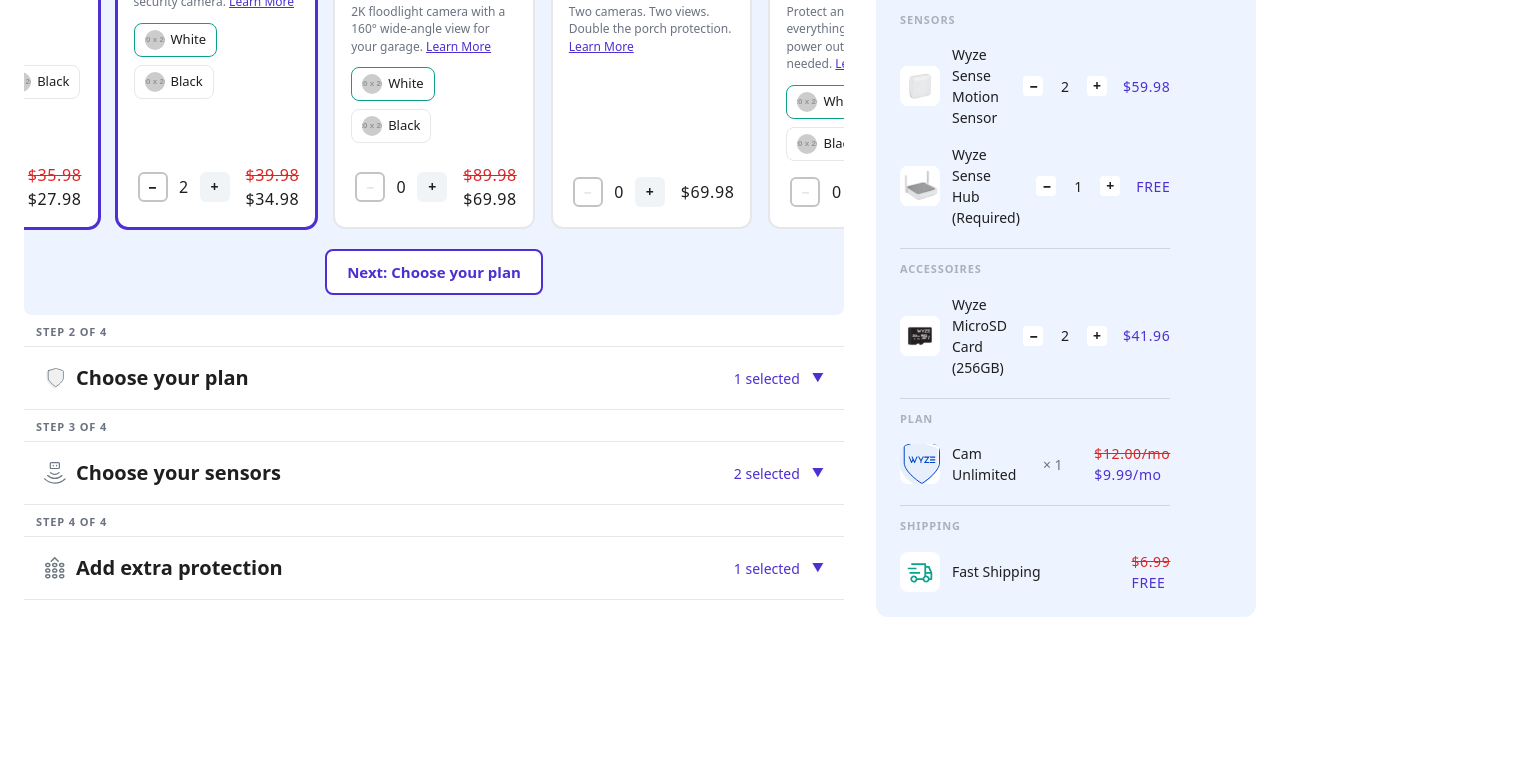
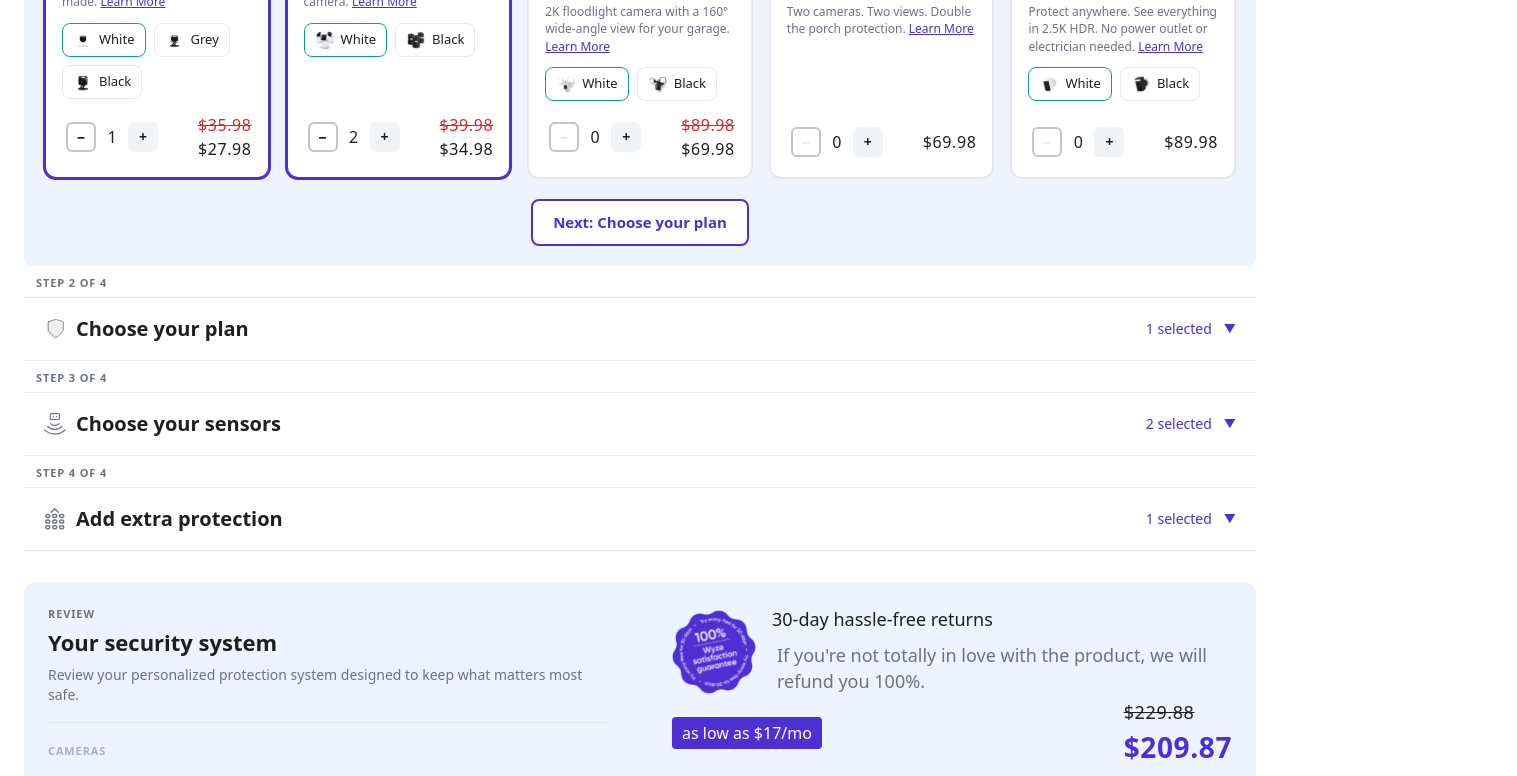
Before and after one commit to AymanEldawy/bundle-builder-react, a React (Vite) app: page / in a window 1280 px wide. Shown: the part 380-1156 px from the top of the page, 1517 px wide, since content can reach past the window. Before the commit the page ends 1021 px from the top, so only its background shows below. Built offline with nearby package versions, Linux system fonts and the light colour scheme.

Commit message:
feat: update ReviewPanel layout with guarantee text, optimize responsive grid, and improve image handling and system save flow

```diff
--- a/src/App.css
+++ b/src/App.css
@@ -12,7 +12,7 @@
   align-items: start;
 }
 
-@media (width >= 991px) {
+@media (width >= 991px) and (width <= 1024px) {
   .app-layout {
     grid-template-columns: 1fr 380px;
   }
--- a/src/data/bundle.json
+++ b/src/data/bundle.json
@@ -46,7 +46,7 @@
           "compareAtPrice": 35.98,
           "quantity": 1,
           "swatch": "https://placehold.co/20x20/ffffff/000000?text=+",
-          "image": "/assets/figma/Wyze Cam v4.svg"
+          "image": "/assets/figma/Wyze Cam v4.png"
         },
         {
           "id": "grey",
--- a/src/features/bundle/components/ProductCard/ProductCard.tsx
+++ b/src/features/bundle/components/ProductCard/ProductCard.tsx
@@ -16,7 +16,8 @@
   const activeVariant = getSelectedVariant(product);
   const isSelected = hasSelectedVariants(product);
   const period = product.stepId === "plan" ? "mo" : undefined;
-  const productImage = activeVariant.image ?? product.image;
+  // const productImage = activeVariant.image ?? product.image;
+  const productImage = product.image;
 
   const handleSelectVariant = (variantId: string) => {
     dispatch({
--- a/src/features/bundle/components/ReviewPanel/ReviewPanel.css
+++ b/src/features/bundle/components/ReviewPanel/ReviewPanel.css
@@ -10,6 +10,7 @@
 
 @media (width >= 1024px) {
   .review-panel {
+    gap: 4rem;
     flex-direction: row;
   }
 }
@@ -117,7 +118,7 @@
 .review-right {
   display: flex;
   flex-direction: column;
-  gap: 16px;
+  gap: 5px 16px;
   flex: 1;
 }
 
@@ -134,11 +135,52 @@
   object-fit: contain;
 }
 
+.guarantee-text {
+  display: none;
+}
+
 .review-totals-right {
   display: flex;
   flex-direction: column;
   align-items: flex-end;
   gap: 8px;
+}
+
+@media (width >= 1024px) {
+  .review-footer-top {
+    display: grid;
+    grid-template-columns: auto 1fr;
+    gap: 0 16px;
+    align-items: center;
+    padding-top: 0;
+    border-top: none;
+  }
+
+  .guarantee-text {
+    display: flex;
+    flex-direction: column;
+    gap: 4px;
+  }
+
+  .guarantee-text strong {
+    font-size: 18px;
+    font-weight: 500;
+    color: var(--color-text);
+  }
+
+  .guarantee-text p {
+    margin: 5px;
+    font-size: 18px;
+    line-height: 1.45;
+    color: var(--color-muted);
+  }
+
+  .review-totals-right {
+    grid-column: 1 / -1;
+    flex-direction: row;
+    justify-content: space-between;
+    align-items: center;
+  }
 }
 
 .review-financing {
@@ -152,23 +194,13 @@
   border-radius: 4px;
   background: var(--color-primary);
   color: #fff;
-  font-size: 11px;
+  font-size: 16px;
   font-weight: 500;
 }
 
 .review-total-price {
   display: flex;
   justify-content: flex-end;
-}
-
-.review-total-price .price-active {
-  font-size: 28px;
-  font-family: "Gilroy-Bold", system-ui, sans-serif;
-  color: var(--color-primary);
-  font-weight: bold;
-}
-.review-total-price .price-compare {
-  font-size: 18px;
 }
 
 .review-footer-bottom {
@@ -182,7 +214,7 @@
   margin: 0;
   color: #0aa288;
   font-weight: 600;
-  font-size: 12px;
+  font-size: 14px;
   letter-spacing: -0.06px;
   text-align: center;
   vertical-align: middle;
@@ -235,11 +267,23 @@
   border-radius: 4px;
 }
 
-.review-panel .price-active,
+.review-panel .price-active {
+  font-size: 14px;
+  color: var(--color-primary);
+}
+
 .review-panel .price-compare {
   font-size: 14px;
+  color: var(--color-text);
 }
 
-.review-panel .price-active {
+.review-total-price .price-active {
+  font-size: 28px;
+  font-family: "Gilroy-Bold", system-ui, sans-serif;
   color: var(--color-primary);
+  font-weight: bold;
 }
+.review-total-price .price-compare {
+  font-size: 18px;
+  color: var(--color-text);
+}
--- a/src/features/bundle/components/ReviewPanel/ReviewPanel.tsx
+++ b/src/features/bundle/components/ReviewPanel/ReviewPanel.tsx
@@ -1,4 +1,4 @@
-import { useMemo } from "react";
+import { useCallback, useMemo } from "react";
 import { useBundle } from "../../hooks/useBundle";
 import { steps } from "../../state/initialState";
 import {
@@ -84,6 +84,11 @@
     >;
   }, []);
 
+  const saveSystem = useCallback(() => {
+    dispatch({ type: "SAVE" });
+    alert("System saved successfully!");
+  }, [dispatch]);
+
   return (
     <aside className="review-panel" aria-label="Your security system">
       <div className="review-left">
@@ -146,6 +151,13 @@
             width={84}
             height={84}
           />
+          <div className="guarantee-text">
+            <strong>30-day hassle-free returns</strong>
+            <p>
+              If you&apos;re not totally in love with the product, we will
+              refund you 100%.
+            </p>
+          </div>
           <div className="review-totals-right">
             <div className="review-financing">
               <span className="financing-pill">as low as ${financing}/mo</span>
@@ -173,11 +185,7 @@
           Checkout
         </button>
 
-        <button
-          type="button"
-          className="save-link"
-          onClick={() => dispatch({ type: "SAVE" })}
-        >
+        <button type="button" className="save-link" onClick={saveSystem}>
           Save my system for later
         </button>
       </div>
--- a/src/features/bundle/components/VariantSelector/VariantSelector.tsx
+++ b/src/features/bundle/components/VariantSelector/VariantSelector.tsx
@@ -30,10 +30,10 @@
           aria-pressed={variant.id === selectedVariantId}
           onClick={() => onSelect(variant.id)}
         >
-          {variant.swatch && (
+          {variant.image && (
             <img
               className="variant-swatch"
-              src={variant.swatch}
+              src={variant.image}
               alt=""
               width={20}
               height={20}
```
